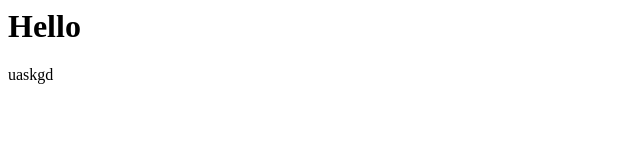
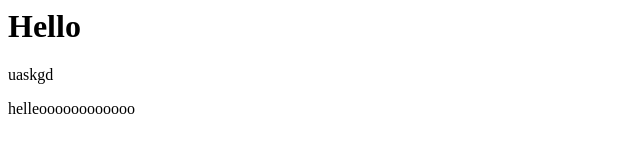
Before and after one commit to OTMANEAMINE/Devfs208, a plain HTML site: page index.html in a window 1280 px wide. Shown: the whole page, without its empty margins (0-640 px from the left). Drawn offline with Linux system fonts and the light colour scheme.

Commit message:
fixes #2

```diff
--- a/index.html
+++ b/index.html
@@ -1,2 +1,3 @@
 <H1>Hello</H1>
 <p>uaskgd</p>
+<p>helleoooooooooooo</p>
```
